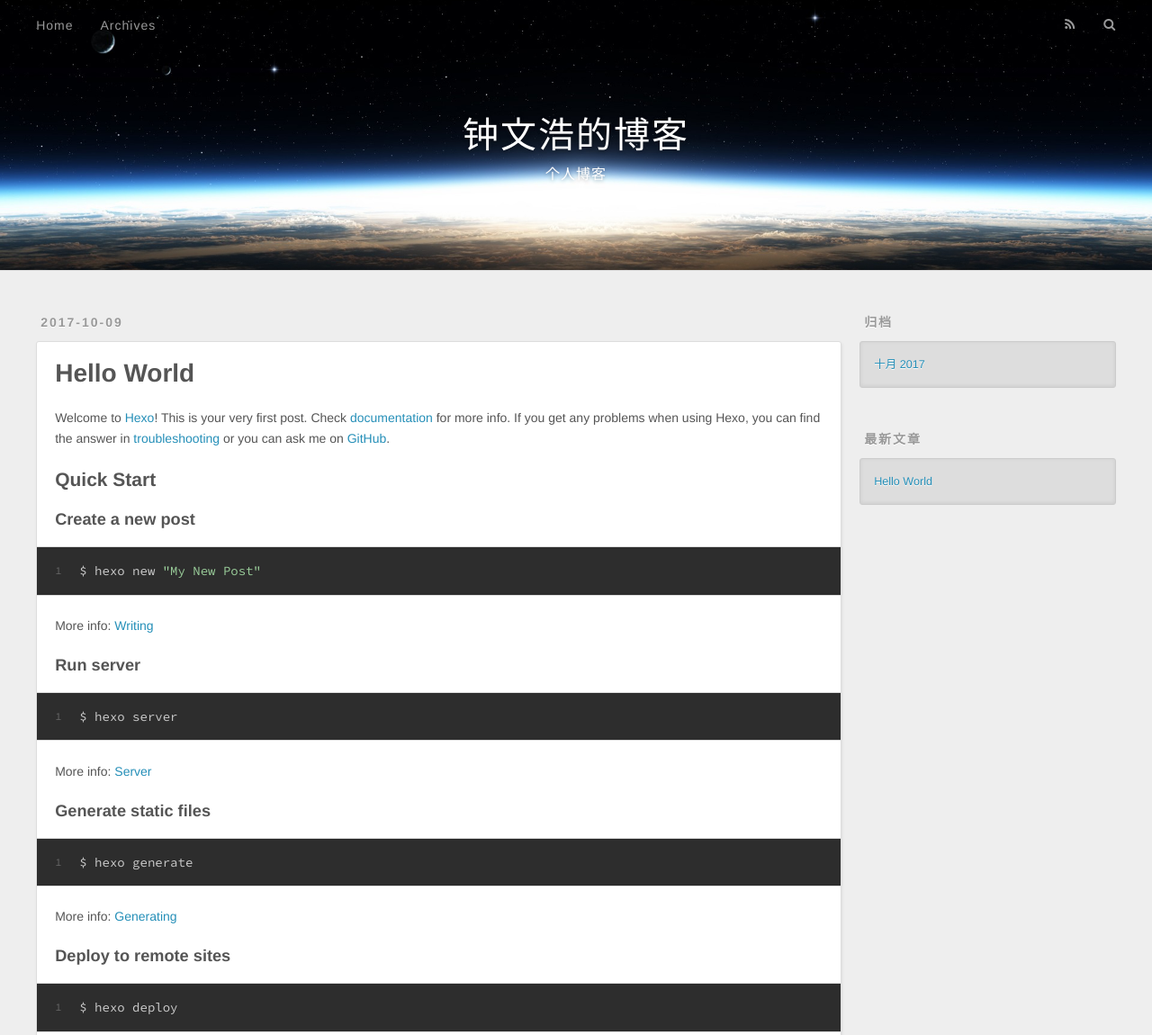
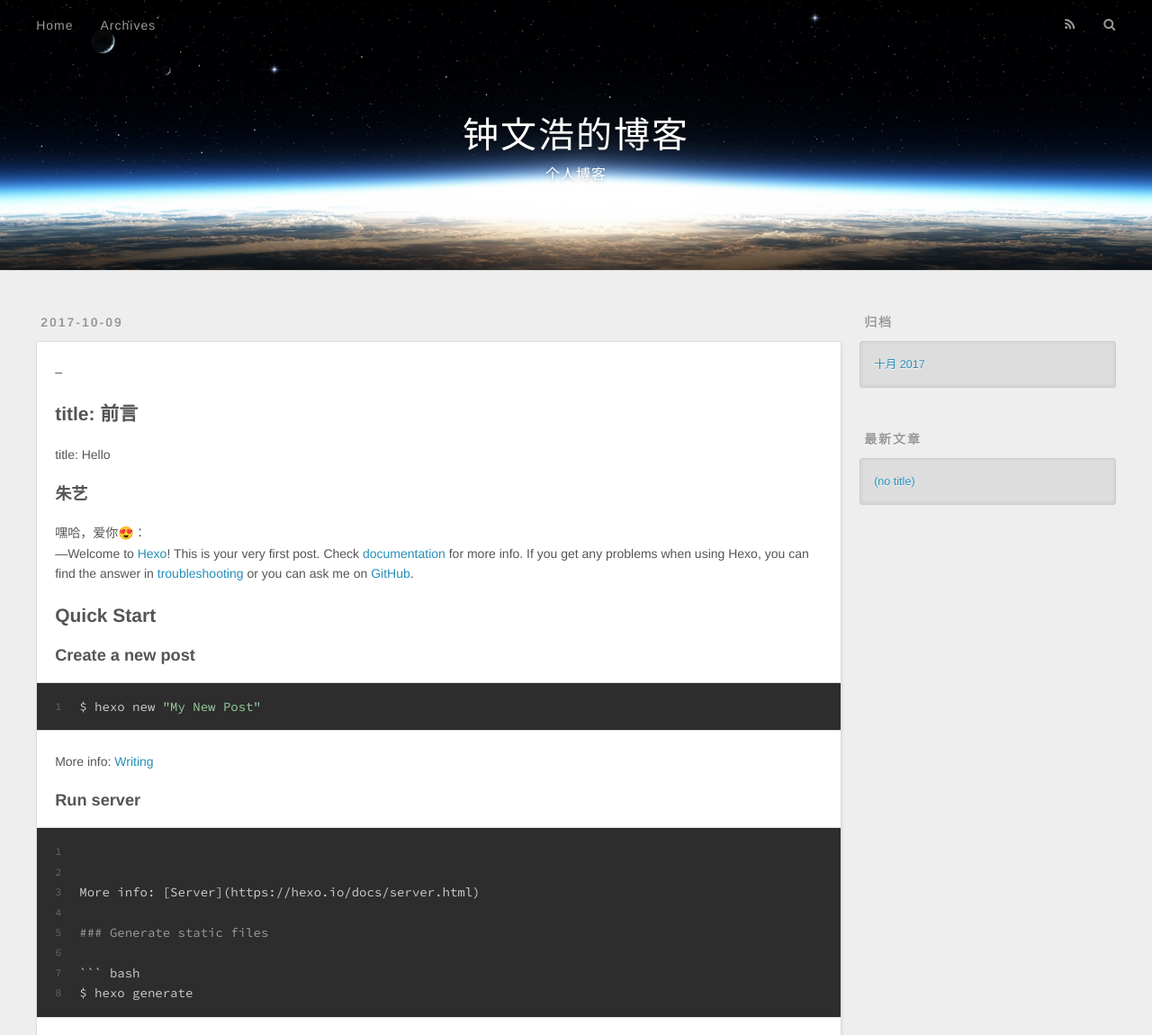
Before and after one commit to miSunLaughing/miSunLaughing.github.io, a plain HTML site: page 2017/10/09/hello-world/index.html in a window 1280 px wide. Shown: the top 1150 px of the page at 90% size. Drawn offline with nearby package versions, Linux system fonts and the light colour scheme.

Commit message:
Site updated: 2017-10-09 16:00:08

````diff
--- a/2017/10/09/hello-world/index.html
+++ b/2017/10/09/hello-world/index.html
@@ -3,19 +3,19 @@
 <head>
   <meta charset="utf-8">
 
-  <title>Hello World | 钟文浩的博客</title>
+  <title>钟文浩的博客</title>
   <meta name="viewport" content="width=device-width, initial-scale=1, maximum-scale=1">
-  <meta name="description" content="Welcome to Hexo! This is your very first post. Check documentation for more info. If you get any problems when using Hexo, you can find the answer in troubleshooting or you can ask me on GitHub. Quick">
+  <meta name="description" content="–  title: 前言title: Hello 朱艺嘿哈，爱你😍：—Welcome to Hexo! This is your very first post. Check documentation for more info. If you get any problems when using Hexo, you can find the answer in troubleshootin">
 <meta property="og:type" content="article">
-<meta property="og:title" content="Hello World">
+<meta property="og:title" content="钟文浩的博客">
 <meta property="og:url" content="http://zhongwenhao.com/2017/10/09/hello-world/index.html">
 <meta property="og:site_name" content="钟文浩的博客">
-<meta property="og:description" content="Welcome to Hexo! This is your very first post. Check documentation for more info. If you get any problems when using Hexo, you can find the answer in troubleshooting or you can ask me on GitHub. Quick">
+<meta property="og:description" content="–  title: 前言title: Hello 朱艺嘿哈，爱你😍：—Welcome to Hexo! This is your very first post. Check documentation for more info. If you get any problems when using Hexo, you can find the answer in troubleshootin">
 <meta property="og:locale" content="zh-CN">
-<meta property="og:updated_time" content="2017-10-09T07:09:30.000Z">
+<meta property="og:updated_time" content="2017-10-09T07:59:50.000Z">
 <meta name="twitter:card" content="summary">
-<meta name="twitter:title" content="Hello World">
-<meta name="twitter:description" content="Welcome to Hexo! This is your very first post. Check documentation for more info. If you get any problems when using Hexo, you can find the answer in troubleshooting or you can ask me on GitHub. Quick">
+<meta name="twitter:title" content="钟文浩的博客">
+<meta name="twitter:description" content="–  title: 前言title: Hello 朱艺嘿哈，爱你😍：—Welcome to Hexo! This is your very first post. Check documentation for more info. If you get any problems when using Hexo, you can find the answer in troubleshootin">
 
     <link rel="alternate" href="/atom.xml" title="钟文浩的博客" type="application/atom+xml">
 
@@ -71,31 +71,21 @@
         <section id="main"><article id="post-hello-world" class="article article-type-post" itemscope itemprop="blogPost">
   <div class="article-meta">
     <a href="/2017/10/09/hello-world/" class="article-date">
-  <time datetime="2017-10-09T07:09:30.000Z" itemprop="datePublished">2017-10-09</time>
+  <time datetime="2017-10-09T07:59:50.000Z" itemprop="datePublished">2017-10-09</time>
 </a>
 
   </div>
   <div class="article-inner">
 
 
-      <header class="article-header">
-
-
-    <h1 class="article-title" itemprop="name">
-      Hello World
-    </h1>
-
-
-      </header>
-
     <div class="article-entry" itemprop="articleBody">
 
-        <p>Welcome to <a href="https://hexo.io/" target="_blank" rel="external">Hexo</a>! This is your very first post. Check <a href="https://hexo.io/docs/" target="_blank" rel="external">documentation</a> for more info. If you get any problems when using Hexo, you can find the answer in <a href="https://hexo.io/docs/troubleshooting.html" target="_blank" rel="external">troubleshooting</a> or you can ask me on <a href="https://github.com/hexojs/hexo/issues" target="_blank" rel="external">GitHub</a>.</p>
+        <p>–</p>
+<h2 id="title-前言"><a href="#title-前言" class="headerlink" title=" title: 前言"></a> title: 前言</h2><p>title: Hello</p>
+<h3 id="朱艺"><a href="#朱艺" class="headerlink" title="朱艺"></a>朱艺</h3><p>嘿哈，爱你😍：<br>—Welcome to <a href="https://hexo.io/" target="_blank" rel="external">Hexo</a>! This is your very first post. Check <a href="https://hexo.io/docs/" target="_blank" rel="external">documentation</a> for more info. If you get any problems when using Hexo, you can find the answer in <a href="https://hexo.io/docs/troubleshooting.html" target="_blank" rel="external">troubleshooting</a> or you can ask me on <a href="https://github.com/hexojs/hexo/issues" target="_blank" rel="external">GitHub</a>.</p>
 <h2 id="Quick-Start"><a href="#Quick-Start" class="headerlink" title="Quick Start"></a>Quick Start</h2><h3 id="Create-a-new-post"><a href="#Create-a-new-post" class="headerlink" title="Create a new post"></a>Create a new post</h3><figure class="highlight bash"><table><tr><td class="gutter"><pre><div class="line">1</div></pre></td><td class="code"><pre><div class="line">$ hexo new <span class="string">"My New Post"</span></div></pre></td></tr></table></figure>
 <p>More info: <a href="https://hexo.io/docs/writing.html" target="_blank" rel="external">Writing</a></p>
-<h3 id="Run-server"><a href="#Run-server" class="headerlink" title="Run server"></a>Run server</h3><figure class="highlight bash"><table><tr><td class="gutter"><pre><div class="line">1</div></pre></td><td class="code"><pre><div class="line">$ hexo server</div></pre></td></tr></table></figure>
-<p>More info: <a href="https://hexo.io/docs/server.html" target="_blank" rel="external">Server</a></p>
-<h3 id="Generate-static-files"><a href="#Generate-static-files" class="headerlink" title="Generate static files"></a>Generate static files</h3><figure class="highlight bash"><table><tr><td class="gutter"><pre><div class="line">1</div></pre></td><td class="code"><pre><div class="line">$ hexo generate</div></pre></td></tr></table></figure>
+<h3 id="Run-server"><a href="#Run-server" class="headerlink" title="Run server"></a>Run server</h3><figure class="highlight bash"><table><tr><td class="gutter"><pre><div class="line">1</div><div class="line">2</div><div class="line">3</div><div class="line">4</div><div class="line">5</div><div class="line">6</div><div class="line">7</div><div class="line">8</div></pre></td><td class="code"><pre><div class="line"></div><div class="line"></div><div class="line">More info: [Server](https://hexo.io/docs/server.html)</div><div class="line"></div><div class="line"><span class="comment">### Generate static files</span></div><div class="line"></div><div class="line">``` bash</div><div class="line">$ hexo generate</div></pre></td></tr></table></figure>
 <p>More info: <a href="https://hexo.io/docs/generating.html" target="_blank" rel="external">Generating</a></p>
 <h3 id="Deploy-to-remote-sites"><a href="#Deploy-to-remote-sites" class="headerlink" title="Deploy to remote sites"></a>Deploy to remote sites</h3><figure class="highlight bash"><table><tr><td class="gutter"><pre><div class="line">1</div></pre></td><td class="code"><pre><div class="line">$ hexo deploy</div></pre></td></tr></table></figure>
 <p>More info: <a href="https://hexo.io/docs/deployment.html" target="_blank" rel="external">Deployment</a></p>
@@ -142,7 +132,7 @@
       <ul>
 
           <li>
-            <a href="/2017/10/09/hello-world/">Hello World</a>
+            <a href="/2017/10/09/hello-world/">(no title)</a>
           </li>
 
       </ul>
````
Also changed, not shown: archives/2017/10/index.html (+2 -8 lines), archives/2017/index.html (+2 -8 lines), archives/index.html (+2 -8 lines), index.html (+6 -16 lines).
